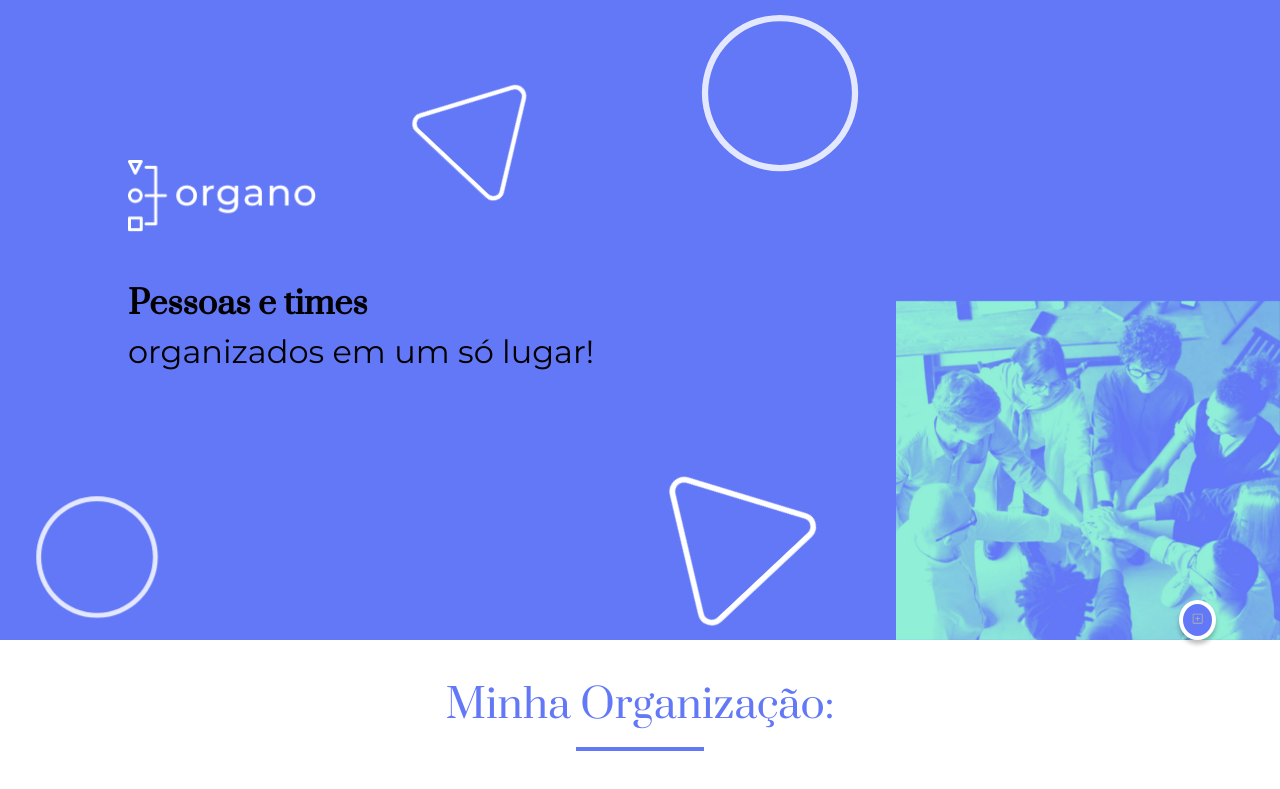
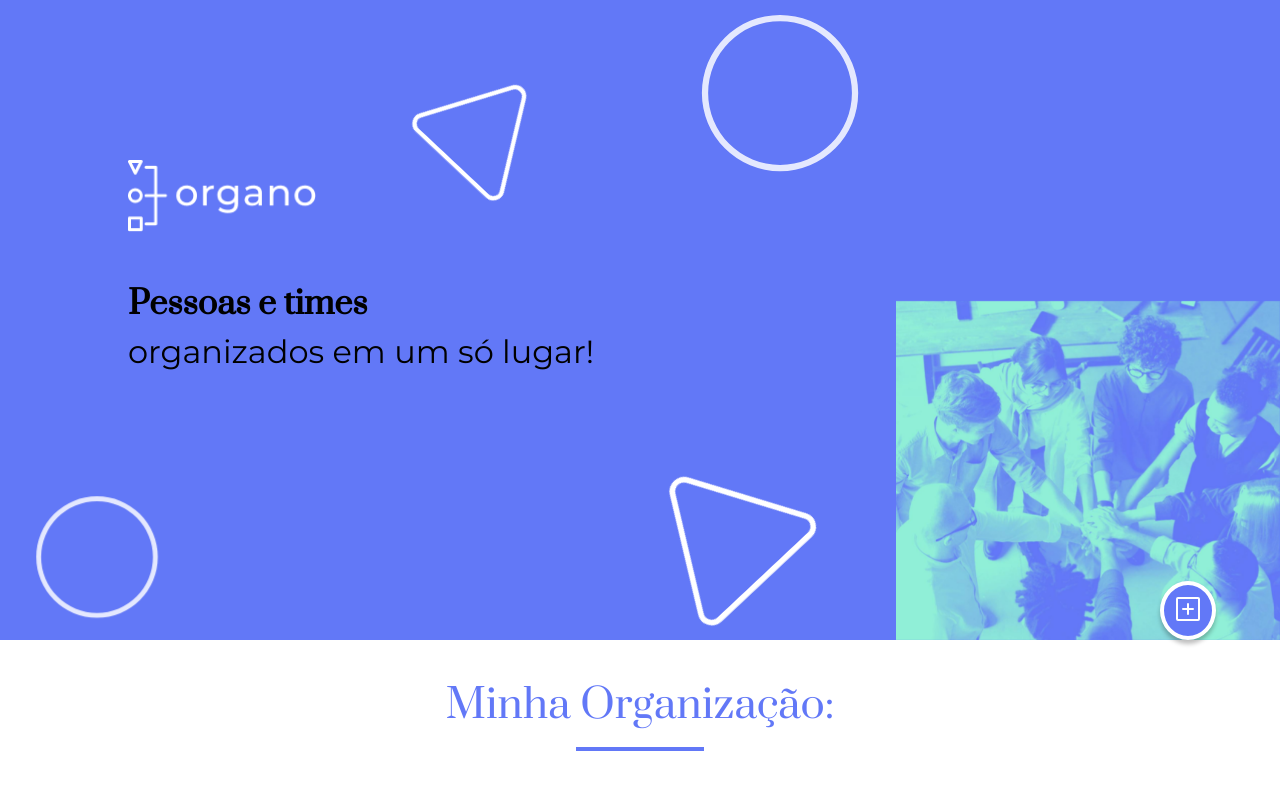
Before and after one commit to DWinst0n/projeto-react-organo, a React (Create React App) app: page / in a window 1280 px wide. Shown: the top 789 px of the page. Built offline with nearby package versions, Linux system fonts and the light colour scheme.

Commit message:
Modificação do ícone do botão de adicionar formulário

```diff
--- a/src/App.jsx
+++ b/src/App.jsx
@@ -45,7 +45,7 @@ function App() {
 				style={{
 					display: formOpen ? "none" : "block",
 				}}>
-				<PlusSquareIcon />
+				<PlusSquareIcon size={32} color="var(--cor-contraste)" />
 			</Botao>
 			<div className="minha__organizacao__container">
 				<h3>Minha Organização:</h3>
```
